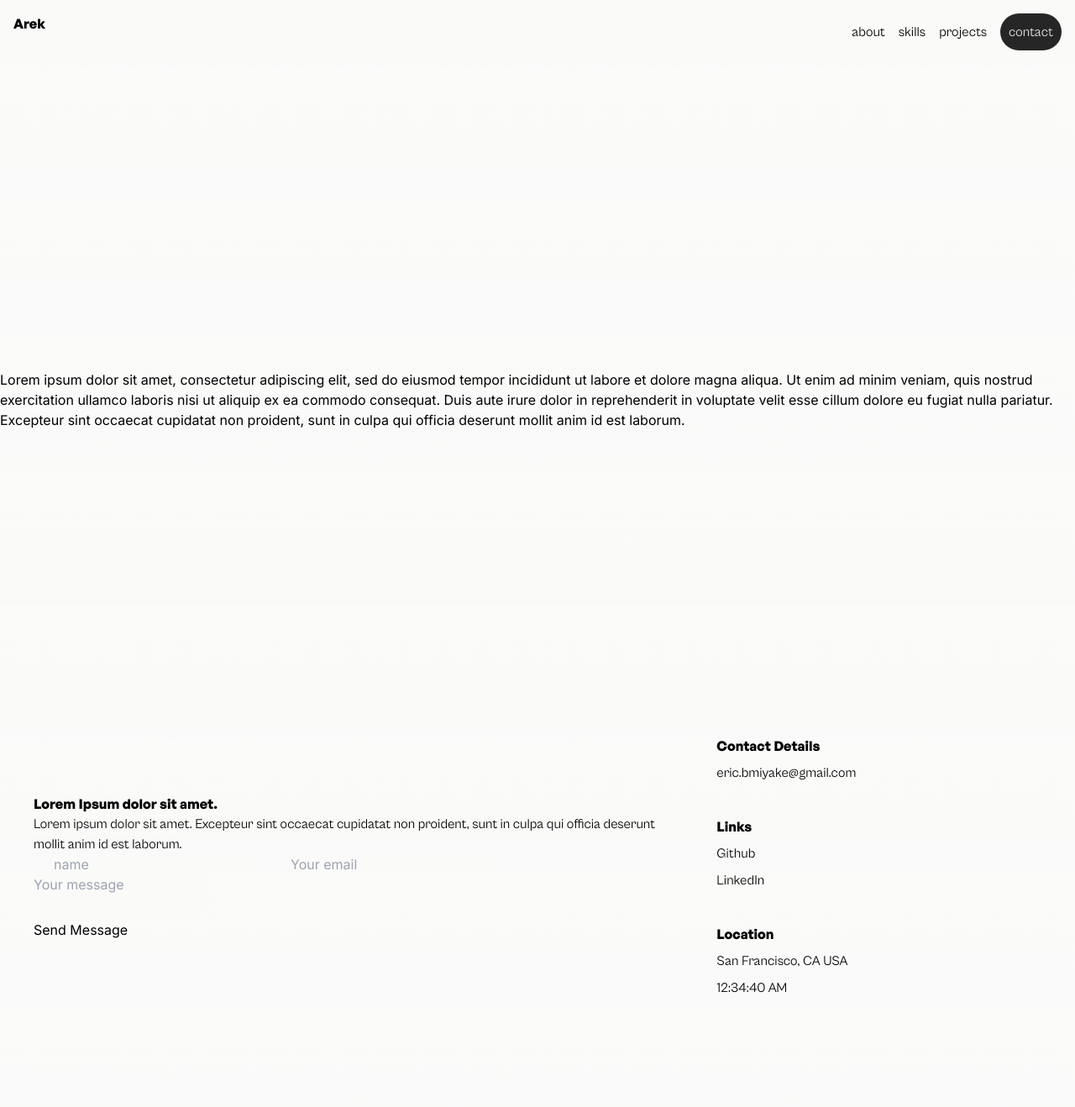
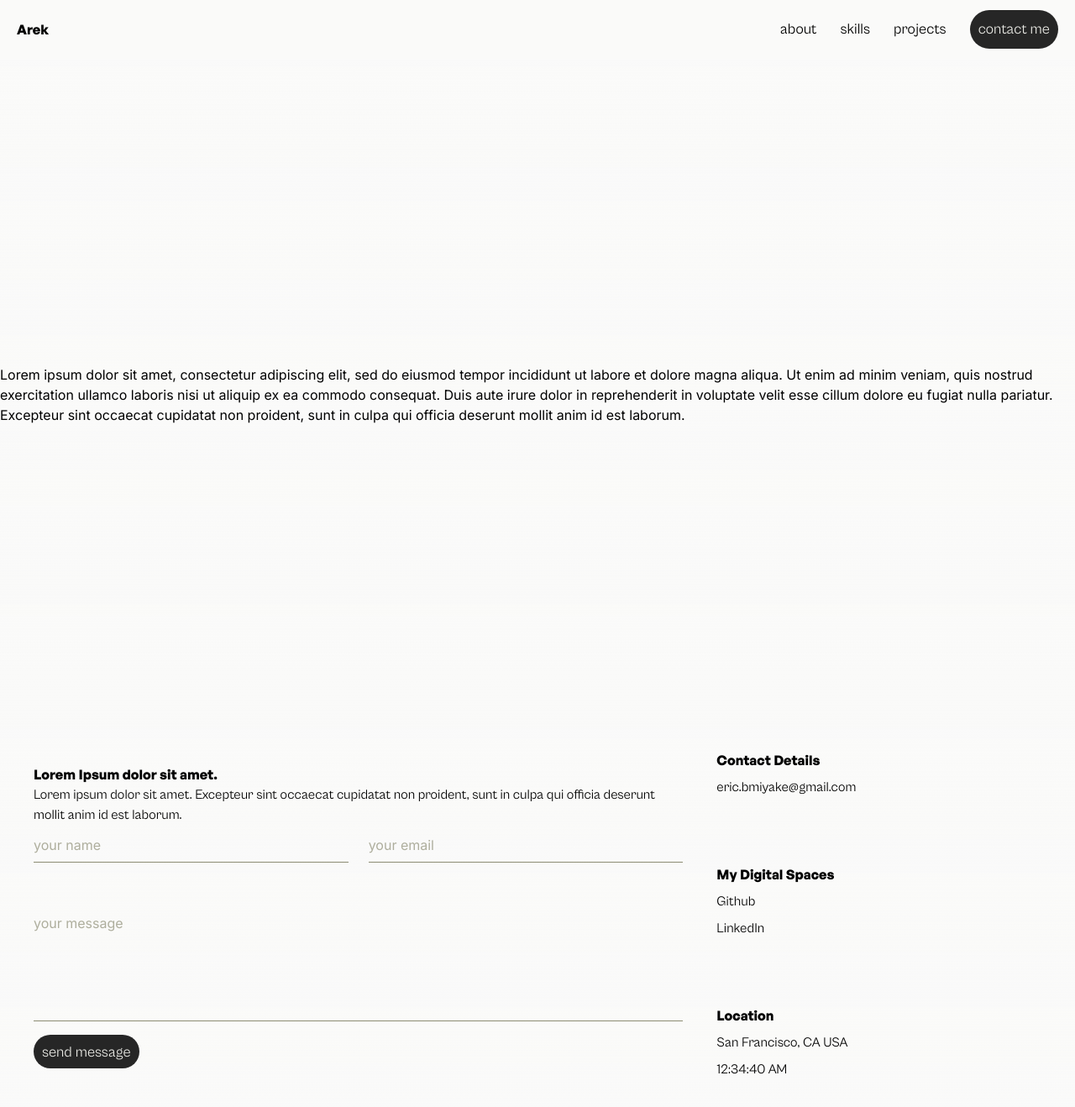
Before and after one commit to ArekBM/portfolio3.0, a Next.js app: page / in a window 1280 px wide. Shown: the top 1318 px of the page at 84% size. Built offline with nearby package versions, Linux system fonts and the light colour scheme.

Commit message:
updating contact page

```diff
--- a/app/(components)/Nav.tsx
+++ b/app/(components)/Nav.tsx
@@ -11,23 +11,43 @@ const Cabinet = localFont({
 
 const Nav = () => {
     return (
-        <nav className='flex justify-between bg-nav p-4 align-items'>
+        <nav className='flex justify-between bg-nav px-5 py-3 align-items items-center'>
             <Link to='home' smooth>
                 <h1 className={generalSans.className}>Arek</h1>
             </Link>
-            <div className='flex items-center space-x-4'>
+            <div className='flex items-center space-x-7'>
                 <Link to='about' smooth>
-                    <h2 className={Cabinet.className}>about</h2>
+                    <span className={Cabinet.className + ' relative inline-block'}>
+                        <span className='relative z-10 group text-[17.6px]'>
+                            about
+                            <span className='absolute inset-x-0 bottom-0 h-1 bg-darkgrey w-full transform origin-left scale-x-0 transition-transform duration-300 ease-in-out rounded-full group-hover:scale-x-100'></span>
+                        </span>
+                    </span>
                 </Link>
                 <Link to='skills' smooth>
-                    <h2 className={Cabinet.className}>skills</h2>
+                    <span className={Cabinet.className + ' relative inline-block'}>
+                        <span className='relative z-10 group text-[17.6px]'>
+                            skills
+                            <span className='absolute inset-x-0 bottom-0 h-1 bg-darkgrey w-full transform origin-left scale-x-0 transition-transform duration-300 ease-in-out rounded-full group-hover:scale-x-100'></span>
+                        </span>
+                    </span>
                 </Link>
                 <Link to='projects' smooth>
-                    <h2 className={Cabinet.className}>projects</h2>
+                    <span className={Cabinet.className + ' relative inline-block'}>
+                        <span className='relative z-10 group text-[17.6px]'>
+                            projects
+                            <span className='absolute inset-x-0 bottom-0 h-1 bg-darkgrey w-full transform origin-left scale-x-0 transition-transform duration-300 ease-in-out rounded-full group-hover:scale-x-100'></span>
+                        </span>
+                    </span>
                 </Link>
                 <div className='p-2.5 bg-contactbtn rounded-full'>
                     <Link to='contact' smooth>
-                        <h2 className={Cabinet.className + ' text-offwhitetxt'}>contact</h2>
+                        <span className={Cabinet.className + ' text-offwhitetxt relative inline-block'}>
+                            <span className='relative z-10 group text-[17.6px]'>
+                                contact me
+                                <span className='absolute inset-x-0 top-1/2 h-1 bg-darkgrey w-full transform origin-left scale-x-0 transition-transform duration-300 ease-in-out rounded-full group-hover:scale-x-100'></span>
+                            </span>
+                        </span>
                     </Link>
                 </div>
             </div>
--- a/app/Pages/About.tsx
+++ b/app/Pages/About.tsx
@@ -5,7 +5,6 @@ const About = () => {
             className='min-h-screen flex items-center justify-center relative'
         >
             <p>Lorem ipsum dolor sit amet, consectetur adipiscing elit, sed do eiusmod tempor incididunt ut labore et dolore magna aliqua. Ut enim ad minim veniam, quis nostrud exercitation ullamco laboris nisi ut aliquip ex ea commodo consequat. Duis aute irure dolor in reprehenderit in voluptate velit esse cillum dolore eu fugiat nulla pariatur. Excepteur sint occaecat cupidatat non proident, sunt in culpa qui officia deserunt mollit anim id est laborum.</p>
-
         </div>
     )
 }
--- a/app/Pages/Contact.tsx
+++ b/app/Pages/Contact.tsx
@@ -57,26 +57,40 @@ const Contact = () => {
                     <h1 className={generalSans.className}>Lorem Ipsum dolor sit amet.</h1>
                     <p className={Cabinet.className}>Lorem ipsum dolor sit amet. Excepteur sint occaecat cupidatat non proident, sunt in culpa qui officia deserunt mollit anim id est laborum.</p>
                     <form ref={form} onSubmit={sendEmail}>
-                        <div className='flex flex-row sm: flex-row items-center gap-6'>
-                            <label htmlFor='name'></label>
-                            <input className='bg-nav outline-none'type='text' placeholder='name' required></input>
-                            <label htmlFor='youremail'></label>
-                            <input className='bg-nav outline-none' type='text' placeholder='Your email' required></input>
+                        <div className='grid grid-cols-1 gap-x-6 gap-y-12 sm:grid-cols-2'>
+                            <div className='relative z-0'>
+                                <input className='peer block w-full appearance-none border-0 border-b border-darkgrey bg-transparent px-0 py-2.5 focus:outline-none focus:ring-0'type='text' placeholder='' required></input>
+                                <label htmlFor='name' className='absolute top-3 -z-10 origin-[0] -translate-y-6 scale-75 transform text-body-3 2xl:text-body-2 text-secondarytxt duration-300 peer-placeholder-shown:translate-y-0 peer-placeholder-shown:scale-100 peer-focus:left-0 peer-focus:-translate-y-6 peer-focus:scale-75'>your name</label>
+                            </div>
+                            <div className='relative z-0'>
+                                <input className='peer block w-full appearance-none border-0 border-b border-darkgrey bg-transparent px-0 py-2.5 focus:outline-none focus:ring-0' type='text' placeholder='' required></input>
+                                <label htmlFor='youremail' className='absolute top-3 -z-10 origin-[0] -translate-y-6 scale-75 transform text-body-3 2xl:text-body-2 text-secondarytxt duration-300 peer-placeholder-shown:translate-y-0 peer-placeholder-shown:scale-100 peer-focus:left-0 peer-focus:-translate-y-6 peer-focus:scale-75'>your email</label>
+                            </div>
+                            <div className='relative z-0 sm:col-span-2'>
+                                <textarea className='peer block w-full appearance-none border-0 border-b border-darkgrey bg-transparent px-0 py-2.5 focus:outline-none focus:ring-0 resize-none' rows={5} placeholder=''></textarea>
+                                <label htmlFor='message' className='absolute top-3 -z-10 origin-[0] -translate-y-6 scale-75 transform text-body-3 2xl:text-body-2 text-secondarytxt duration-300 peer-placeholder-shown:translate-y-0 peer-placeholder-shown:scale-100 peer-focus:left-0 peer-focus:-translate-y-6 peer-focus:scale-75'>your message</label>
+                            </div>
                         </div>
-                        <div>
-                            <label htmlFor='message'></label>
-                            <textarea className='bg-nav outline-none resize-none' placeholder='Your message'></textarea>
-                        </div>
-                        <button>Send Message</button>
+                        <br/>
+                        <button type='submit'>
+                            <span className='p-2.5 bg-contactbtn rounded-full'>
+                                <span className={Cabinet.className + ' text-offwhitetxt relative inline-block'}>
+                                    <span className='relative z-10 group text-[17.6px]'>
+                                        send message
+                                        <span className='absolute inset-x-0 top-1/2 h-1 bg-darkgrey w-full transform origin-left scale-x-0 transition-transform duration-300 ease-in-out rounded-full group-hover:scale-x-100'></span>
+                                    </span>
+                                </span>
+                            </span>
+                        </button>
                     </form>
                 </div>
-                <div className='w-1/3 flex flex-col gap-10'>
+                <div className='w-1/3 flex flex-col gap-20'>
                     <div id='email' className='flex flex-col gap-2'>
-                        <h3 className={generalSans.className}>Contact Details</h3>
+                        <h4 className={generalSans.className}>Contact Details</h4>
                         <p className={Cabinet.className}>eric.bmiyake@gmail.com</p>
                     </div>
                     <div id='links' className='flex flex-col gap-2'>
-                        <h3 className={generalSans.className}>Links</h3>
+                        <h4 className={generalSans.className}>My Digital Spaces</h4>
                         <p className={Cabinet.className}>Github</p>
                         <p className={Cabinet.className}>LinkedIn</p>
                     </div>
--- a/tailwind.config.ts
+++ b/tailwind.config.ts
@@ -17,6 +17,8 @@ const config: Config = {
         nav: '#fafaf9',
         contactbtn: '#262626',
         offwhitetxt: '#e8e8e3',
+        darkgrey: '#8c8c73',
+        secondarytxt: '#aeae9d',
       }
     },
   },
```
